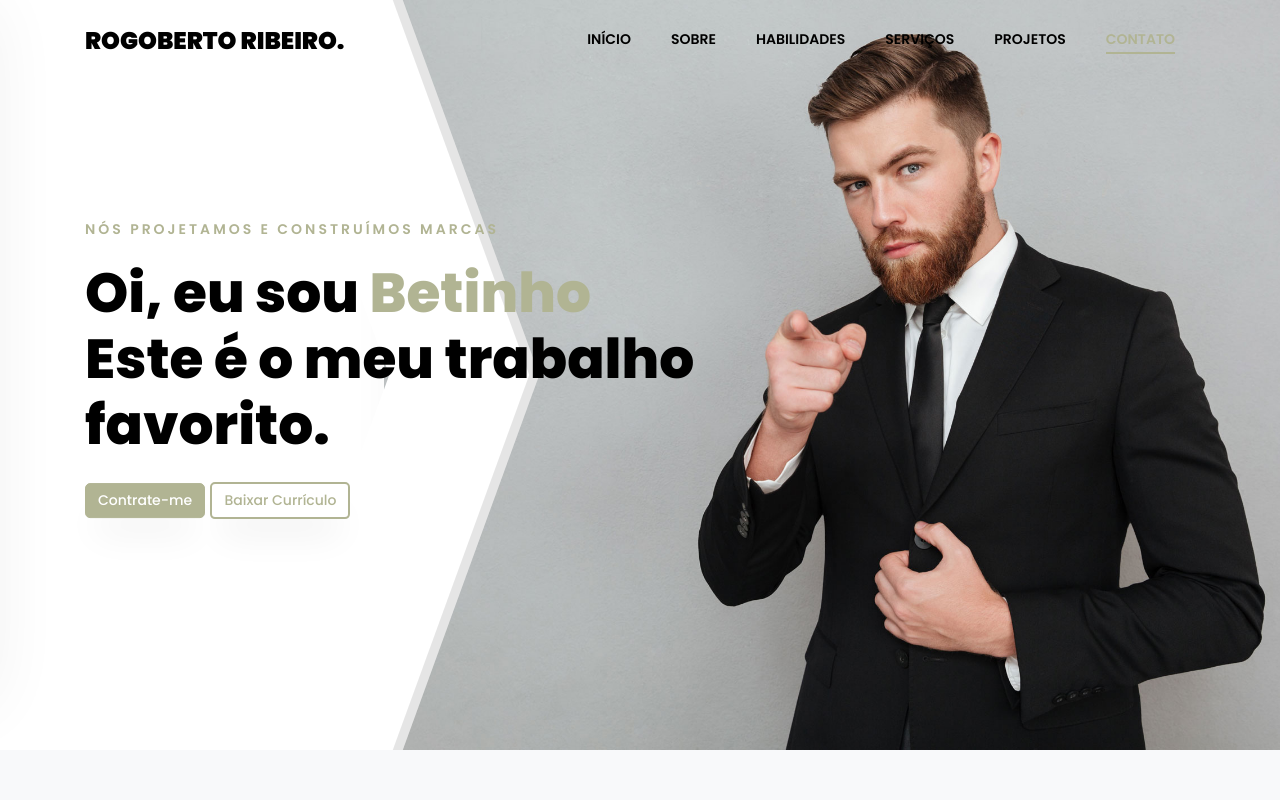
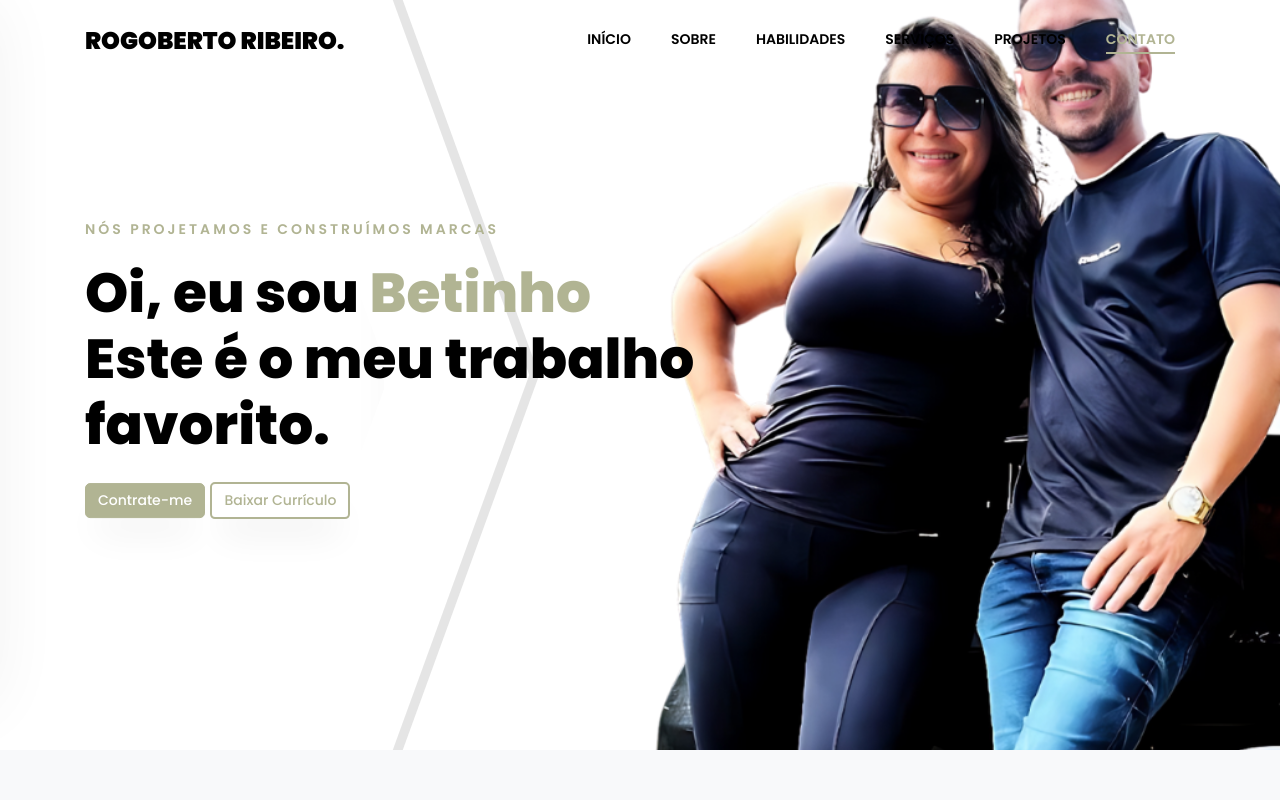
Before and after one commit to BetinRibeiro/desenvolvedor, a plain HTML site: page index.html in a window 1280 px wide. Shown: the top 800 px of the page. Drawn offline with Linux system fonts and the light colour scheme; some packages are replaced by stand-ins of ours; no server answers; a web font is replaced by a local one.

Commit message:
Update index.html

```diff
--- a/index.html
+++ b/index.html
@@ -67,7 +67,7 @@
 				<div class="overlay"></div>
 				<div class="container-fluid px-md-0">
 					<div class="row d-flex no-gutters slider-text align-items-end justify-content-end" data-scrollax-parent="true">
-						<div class="one-third order-md-last img" style="background-image:url(images/bg_2.jpg);">
+						<div class="one-third order-md-last img" style="background-image:url(images/capa3.png);">
 							<div class="overlay"></div>
 							<div class="overlay-1"></div>
 						</div>
```
